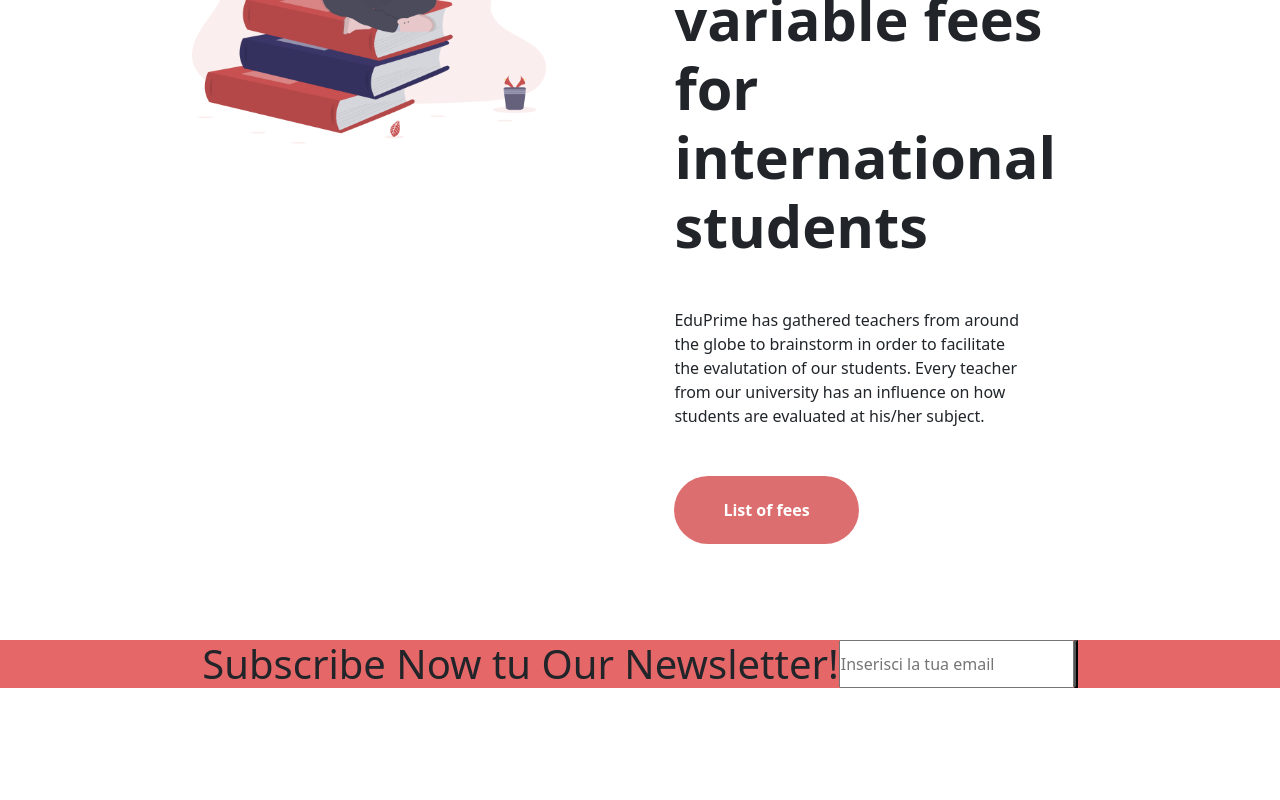
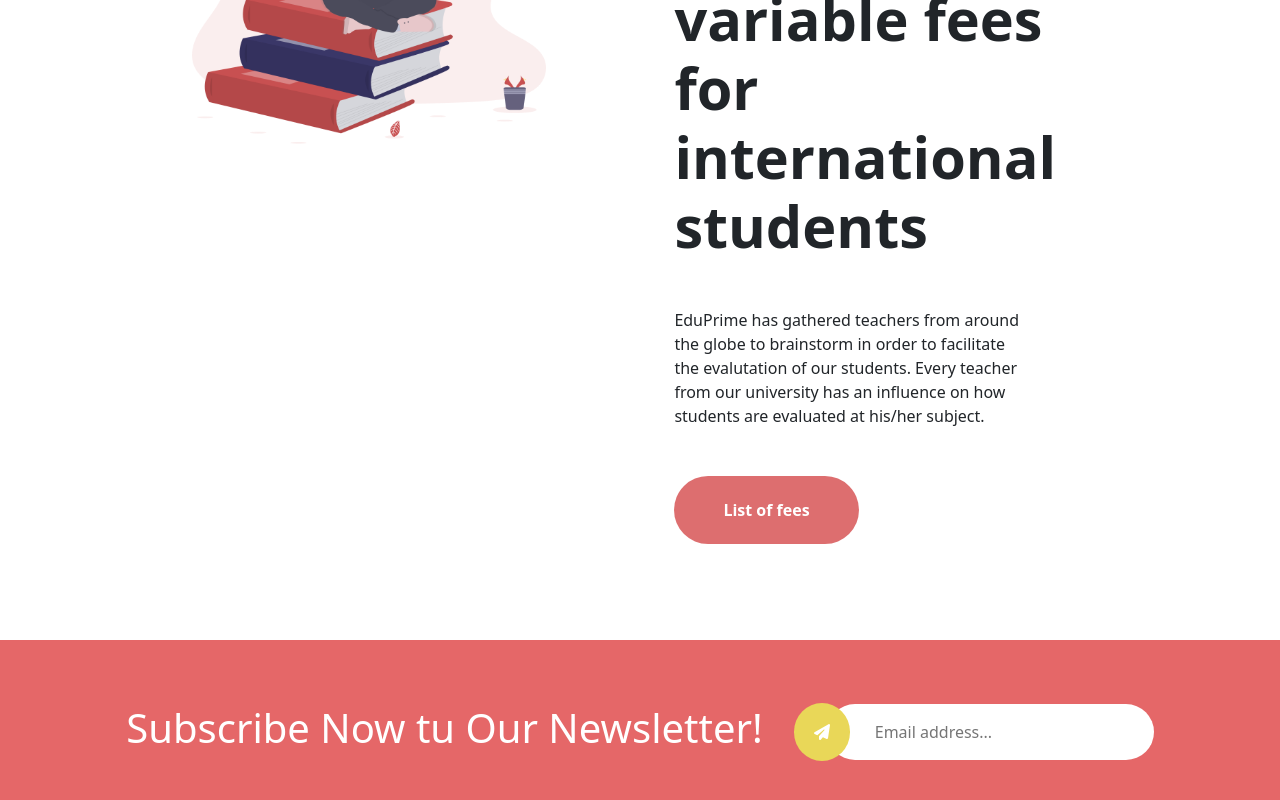
Before and after one commit to giuliaballestrero/proj-html-vuejs, a Vue app: page / in a window 1280 px wide. Shown: the part 6368-7168 px from the top of the page. Before the commit the page ends 7059 px from the top, so only its background shows below. Built offline with nearby package versions, Linux system fonts and the light colour scheme.

Commit message:
Add subcription section in main

```diff
--- a/src/components/MainApp.vue
+++ b/src/components/MainApp.vue
@@ -304,10 +304,12 @@ export default {
     </section>
 
     <section class="subscrition">
-        <div class="subscrition-wrapper d-flex justify-content-center">
+        <div class="subs-wrapper d-flex justify-content-center">
             <h1>Subscribe Now tu Our Newsletter!</h1>
-            <input type="text" placeholder="Inserisci la tua email">
-            <button></button>
+            <input class="px-5" type="text" placeholder="Email address...">
+            <button type="button" class="btn">
+                <font-awesome-icon icon="fa-solid fa-paper-plane" />
+            </button>
         </div>
     </section>
 
@@ -661,5 +663,32 @@ padding-bottom: 6rem;
 
 .subscrition {
     background-color: $vivid-bg-color-3;
+    color: $main-light-text-color;
+    padding: 4rem;
+    position: relative;
+
+    .subs-wrapper {
+        h1{
+            padding-right: 4rem;
+        }
+        input {
+            border-radius: 30px;
+            border: none;
+            padding: 1rem 0;
+
+
+        }
+        button {
+            background-color: $vivid-bg-color-1;
+            color: $main-light-text-color ;
+            border-radius: 50%;
+            padding: 1rem 1.2rem;
+            position: absolute;
+            right: 430px;
+            top: 63px;
+
+
+        }
+    }
 }
 </style>
--- a/src/main.js
+++ b/src/main.js
@@ -8,11 +8,11 @@ import { library } from '@fortawesome/fontawesome-svg-core'
 import { FontAwesomeIcon } from '@fortawesome/vue-fontawesome'
 
 /* import specific icons */
-import { faCalendarDays, faMagnifyingGlass, faPlus, faUser, faUserPlus } from '@fortawesome/free-solid-svg-icons'
+import { faCalendarDays, faMagnifyingGlass, faPaperPlane, faPlus, faUser, faUserPlus } from '@fortawesome/free-solid-svg-icons'
 import { faEye, faMoneyBill1, } from '@fortawesome/free-regular-svg-icons'
 
 /* add icons to the library */
-library.add(faMagnifyingGlass, faUserPlus, faCalendarDays, faPlus, faUser, faMoneyBill1, faEye)
+library.add(faMagnifyingGlass, faUserPlus, faCalendarDays, faPlus, faUser, faMoneyBill1, faEye, faPaperPlane)
 
 createApp(App)
 .component('font-awesome-icon', FontAwesomeIcon)
```
